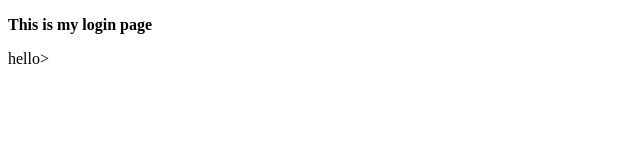
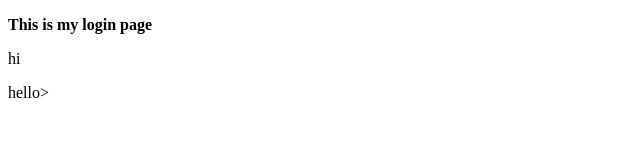
Before and after one commit to lakshmankrishna/sampleBasic, a plain HTML site: page login.html in a window 1280 px wide. Shown: the full height of the page, 0-640 px from the left. Drawn offline with Linux system fonts and the light colour scheme.

Commit message:
Update login.html

```diff
--- a/login.html
+++ b/login.html
@@ -1,2 +1,2 @@
 <!DOCTYPE html>
-<html><head><title>mypage></title></head><body><p><b>This is my login page</b></p><p>hello></p></body></html>
+<html><head><title>mypage></title></head><body><p><b>This is my login page</b></p><p>hi</p><p>hello></p></body></html>
```
